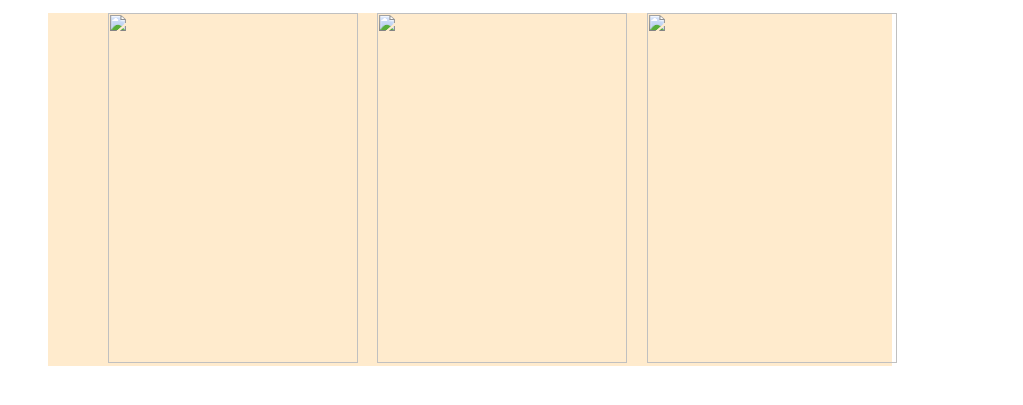
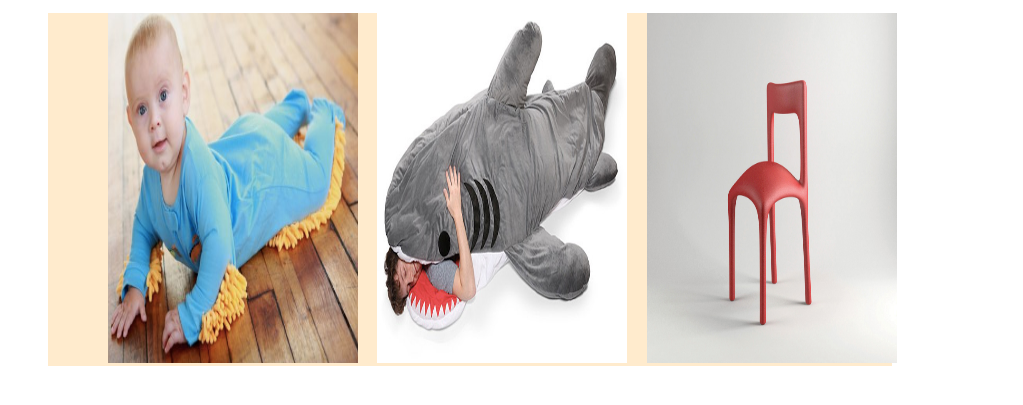
Before and after one commit to tavvag/BusMall-Gayatri, a plain HTML site: page index.html in a window 1280 px wide. Shown: the part 203-608 px from the top of the page, without its empty margins (128-1151 px from the left). Drawn offline with Linux system fonts and the light colour scheme.

Commit message:
Fix the image display on page load

```diff
--- a/index.html
+++ b/index.html
@@ -17,9 +17,9 @@
         <p>One Stop Unlimited Online Shopping</p>
     <section>
             <ul id="image_placeholder">
-                    <li><img id="first_image" class = 'image-display' src=""></li>
-                    <li><img id="second_image" class = 'image-display' src=""></li>
-                    <li><img id="third_image" class = 'image-display' src =""></li>
+                    <li><img id="first_image" class = 'image-display' ></li>
+                    <li><img id="second_image" class = 'image-display' ></li>
+                    <li><img id="third_image" class = 'image-display' ></li>
             </ul>
 </section>
 </main>
--- a/js/app.js
+++ b/js/app.js
@@ -115,4 +115,5 @@ new Product('wine-glass', 'img/wine-glass.jpg');
 console.log('object length' + Product.all.length);
 
 //Add click event on image
+displayImages();
 imgContainer.addEventListener('click', imageClick);
```
